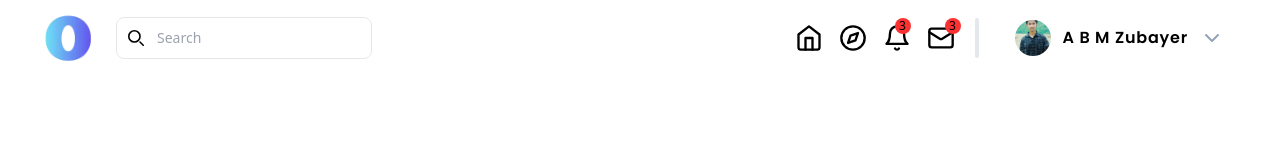
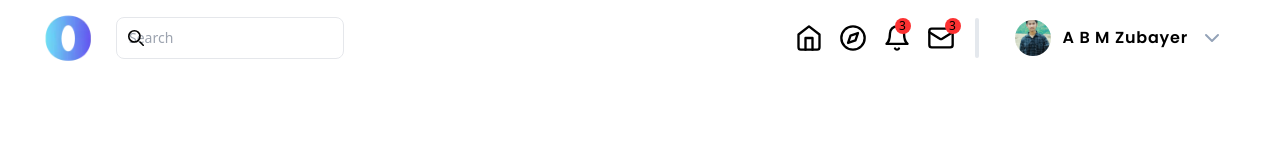
Before and after one commit to zubayer-47/OpWeave, a React (Vite) app: page /#/communities/1 in a window 1280 px wide. Shown: the top 160 px of the page. Built offline with nearby package versions, Linux system fonts and the light colour scheme; no server answers.

Commit message:
input component modified for better reusability

```diff
--- a/src/components/Inputs/Input.tsx
+++ b/src/components/Inputs/Input.tsx
@@ -9,6 +9,7 @@ type InputProp = {
 	type?: string;
 	hint?: string;
 	value?: string | null;
+	isIcon?: boolean;
 	isLoading?: boolean;
 	isRequired?: boolean;
 	showLabel?: boolean;
@@ -23,6 +24,7 @@ const Input = ({
 	hint = '',
 	value,
 	isLoading = false,
+	isIcon,
 	isRequired = false,
 	showLabel = false,
 	error = '',
@@ -44,9 +46,10 @@ const Input = ({
 			id={name}
 			// className='w-full p-3 rounded-lg bg-transparent outline-none tracking-wider border border-indigo-200'
 			className={clsx(
-				'block w-full px-3 py-2.5 ps-10 text-sm text-dark-text rounded-lg focus:outline-none border dark:border-dark-border dark:bg-dark-primary dark:placeholder-dark-muted dark:text-light-primary dark:focus:border-blue-500 transition-all',
+				'block w-full px-3 py-2.5 text-sm text-dark-text rounded-lg focus:outline-none border dark:border-dark-border dark:bg-dark-primary dark:placeholder-dark-muted dark:text-light-primary dark:focus:border-blue-500 transition-all',
 				{
 					'border-cRed': !!error,
+					'ps-10': isIcon,
 				}
 			)}
 			// className={`block w-full p-3 text-sm rounded-lg outline-none border focus:border-nav-selected dark:bg-dark-secondary dark:border-dark-border dark:placeholder-dark-muted text-dark-text dark:text-light-text dark:focus:border-blue-500 transition-all ${
```
